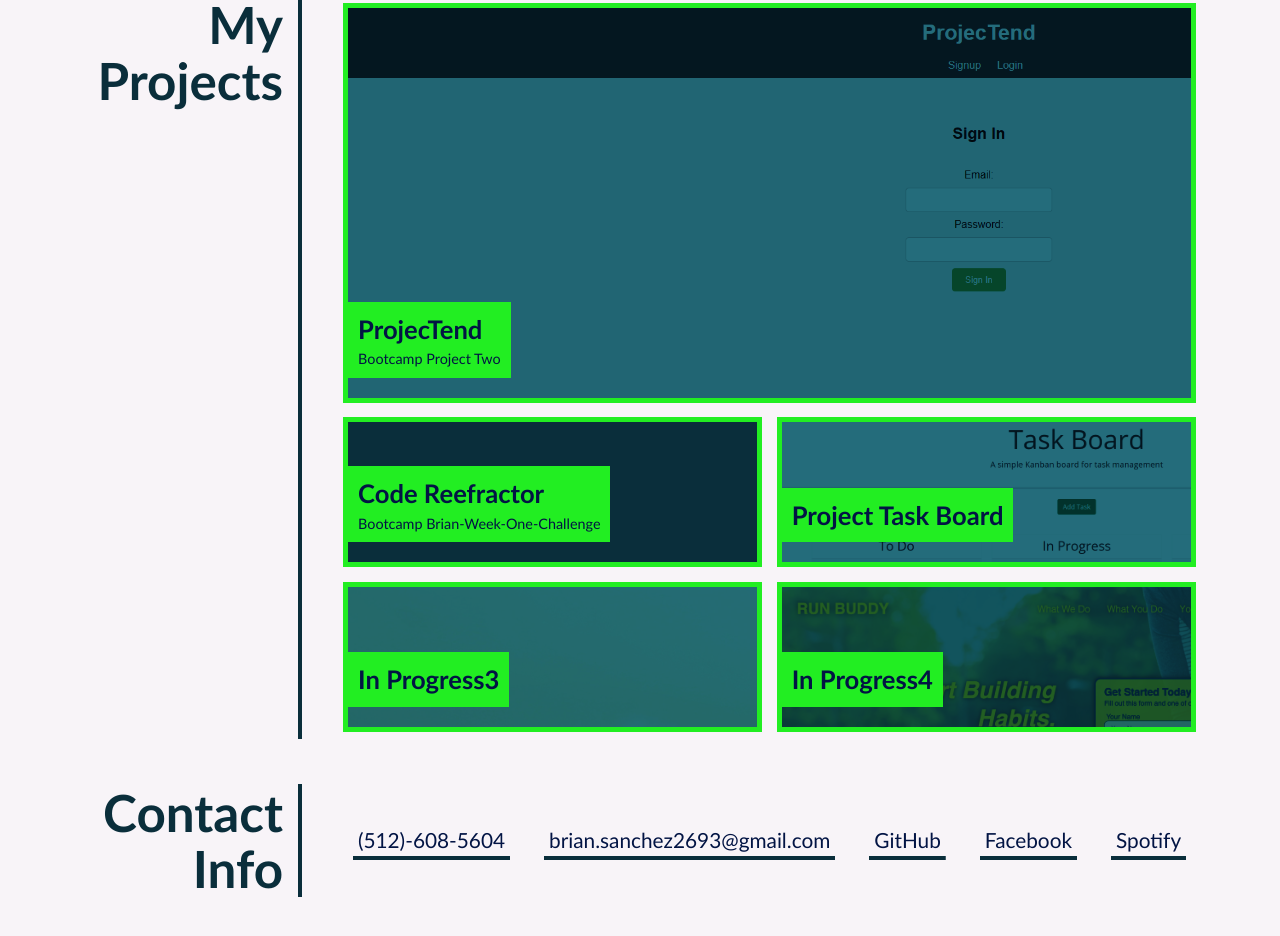
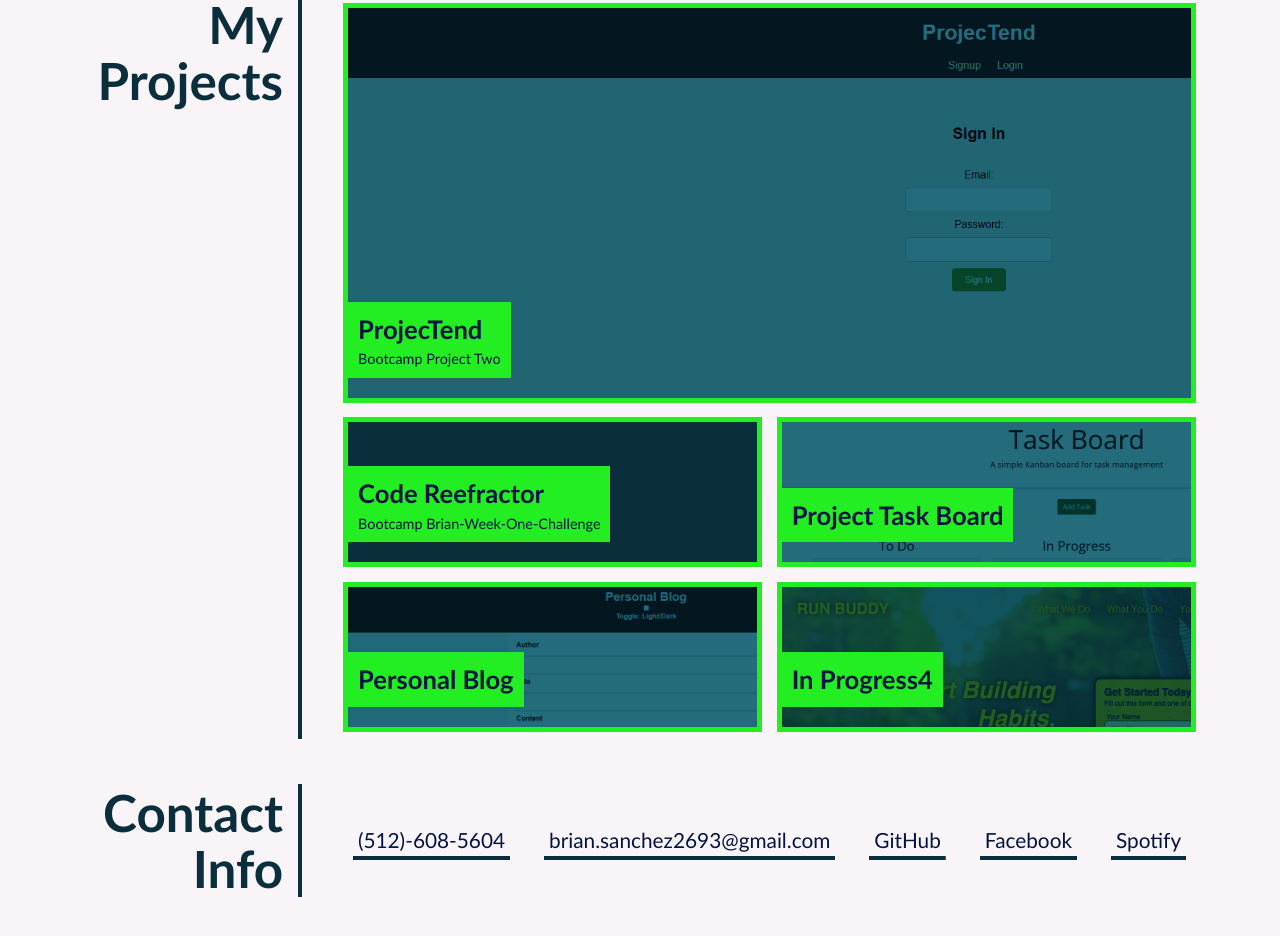
Before and after one commit to bds6575/Brian-Online-Portfolio, a plain HTML site: page index.html in a window 1280 px wide. Shown: the part 788-1724 px from the top of the page. Drawn offline with Linux system fonts and the light colour scheme.

Commit message:
Added personal blog project to portfolio

```diff
--- a/assets/css/style.css
+++ b/assets/css/style.css
@@ -236,7 +236,7 @@
   }
 
   .pastel-puzzles {
-    background-image: url("../images/02-portfolio-4.jpg");
+    background-image: url("../images/PersonalBlog.png");
   }
 
   .code-refractor {
--- a/index.html
+++ b/index.html
@@ -74,9 +74,9 @@
           </div>
         </a>
          <!-- Changed h3 and span to "In progress" title to return/update as more projects are completed while moving forward in class -->
-        <a href="#" class="flex-item pastel-puzzles">
+        <a href="https://bds6575.github.io/Brian-Personal-Blog/" class="flex-item pastel-puzzles">
           <div>
-            <h3>In Progress3</h3>
+            <h3>Personal Blog</h3>
             <span></span>
           </div>
         </a>
```
Also changed, not shown: assets/images/PersonalBlog.png (added).
